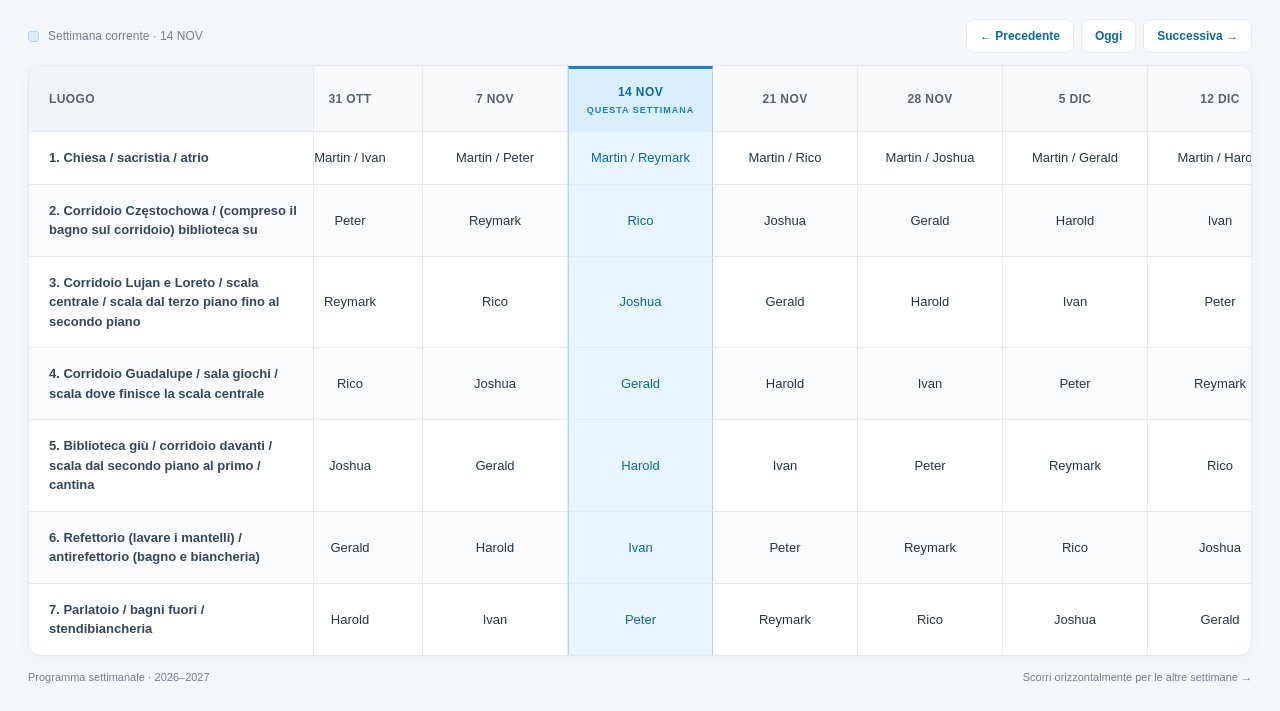
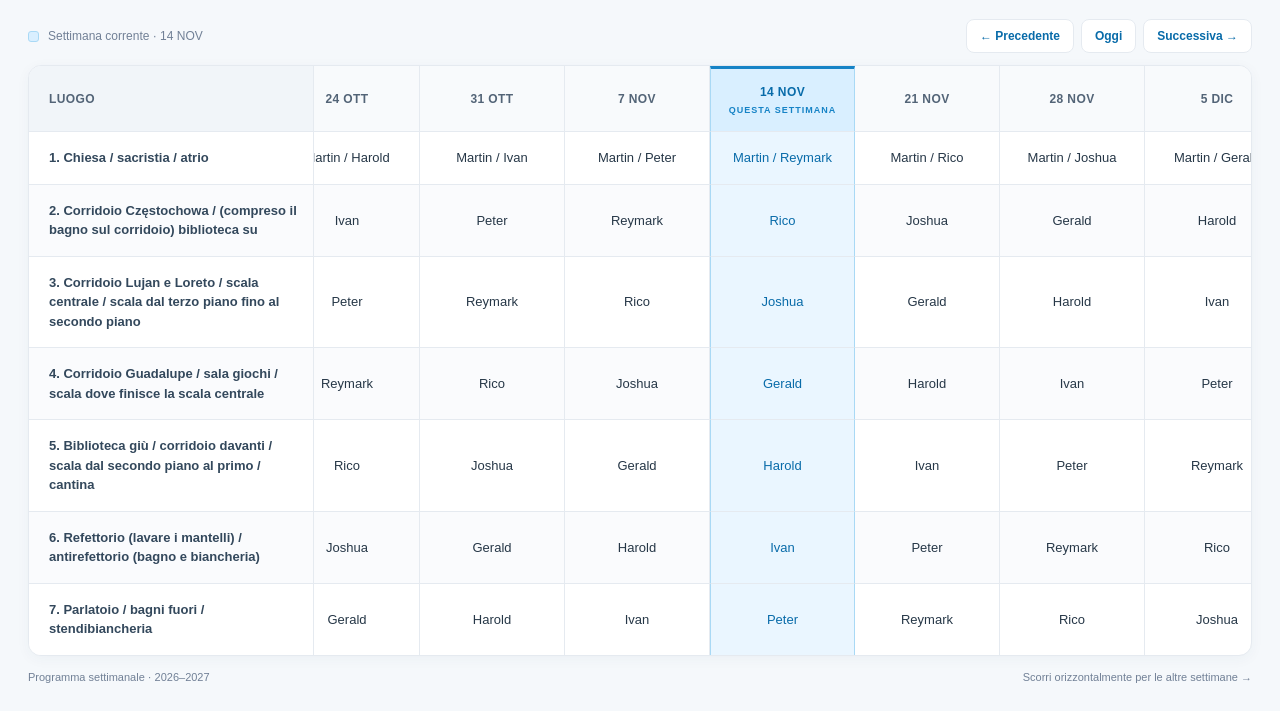
Before and after one commit to congregazionefsmi/orario, a plain HTML site: page Pulizia.html in a window 1280 px wide. Shown: the part 126-837 px from the top of the page. Drawn offline with Linux system fonts and the light colour scheme.

Commit message:
Update Pulizia.html

```diff
--- a/Pulizia.html
+++ b/Pulizia.html
@@ -640,6 +640,7 @@ function renderSchedule() {
    CENTER CURRENT WEEK
 ========================================= */
 
+
 function centerCurrentWeek(smooth = true) {
 
     const scroll = document.getElementById("tableScroll");
@@ -648,12 +649,28 @@ function centerCurrentWeek(smooth = true) {
         "#headerRow th.today"
     );
 
-    if (!highlighted) return;
+    const locationColumn = document.querySelector(
+        "#headerRow th:first-child"
+    );
+
+    if (!highlighted || !locationColumn) return;
+
+    const locationWidth = locationColumn.offsetWidth;
+
+    // Available area excludes the LUOGO column.
+    const availableWidth = scroll.clientWidth - locationWidth;
+
+    // Center of the available area.
+    const targetCenter =
+        locationWidth + availableWidth / 2;
+
+    // Center of the highlighted date.
+    const highlightedCenter =
+        highlighted.offsetLeft
+        + highlighted.offsetWidth / 2;
 
     const target =
-        highlighted.offsetLeft
-        + highlighted.offsetWidth / 2
-        - scroll.clientWidth / 2;
+        highlightedCenter - targetCenter;
 
     scroll.scrollTo({
         left: Math.max(0, target),
@@ -661,6 +678,7 @@ function centerCurrentWeek(smooth = true) {
     });
 
 }
+
 
 /* =========================================
    NAVIGATION
```
